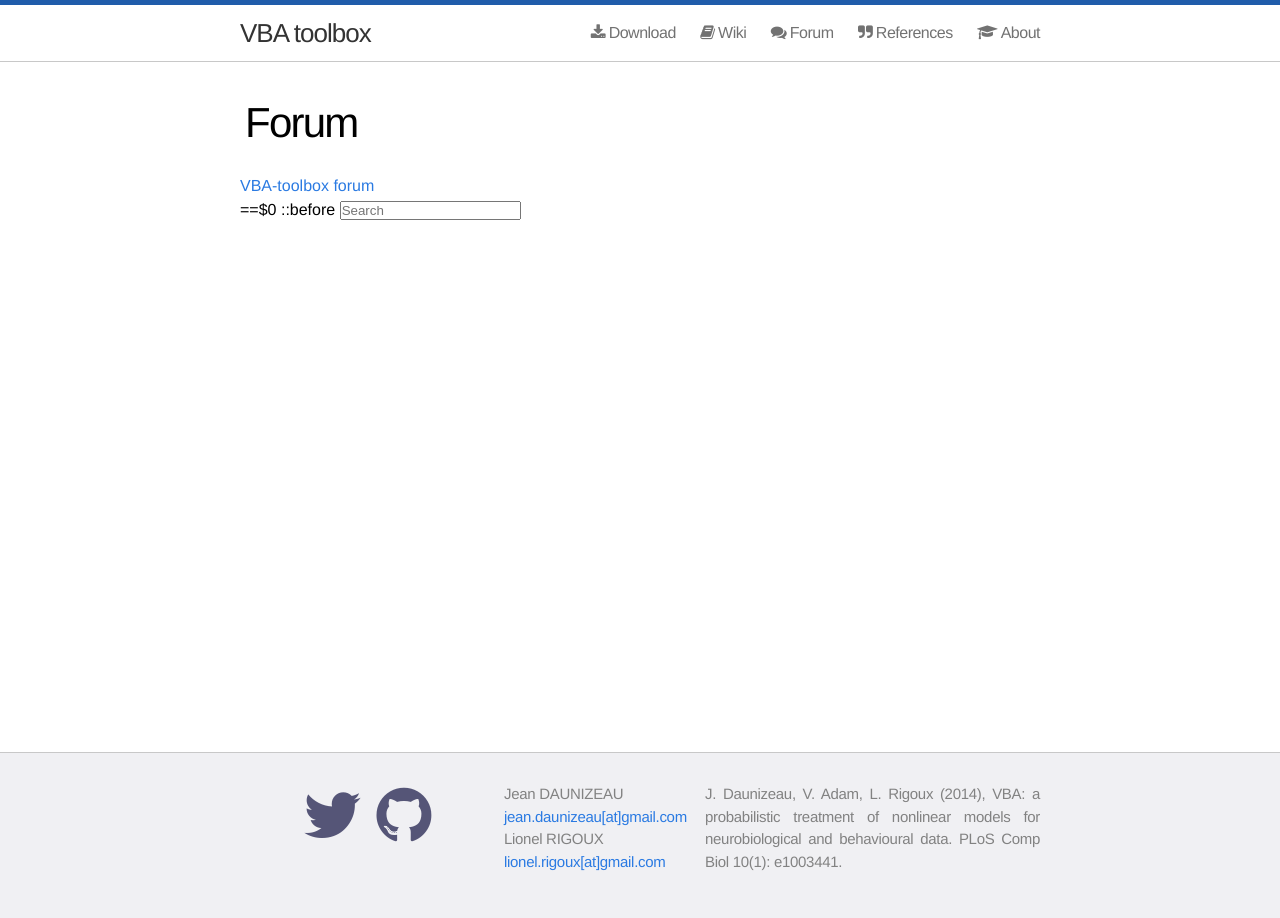
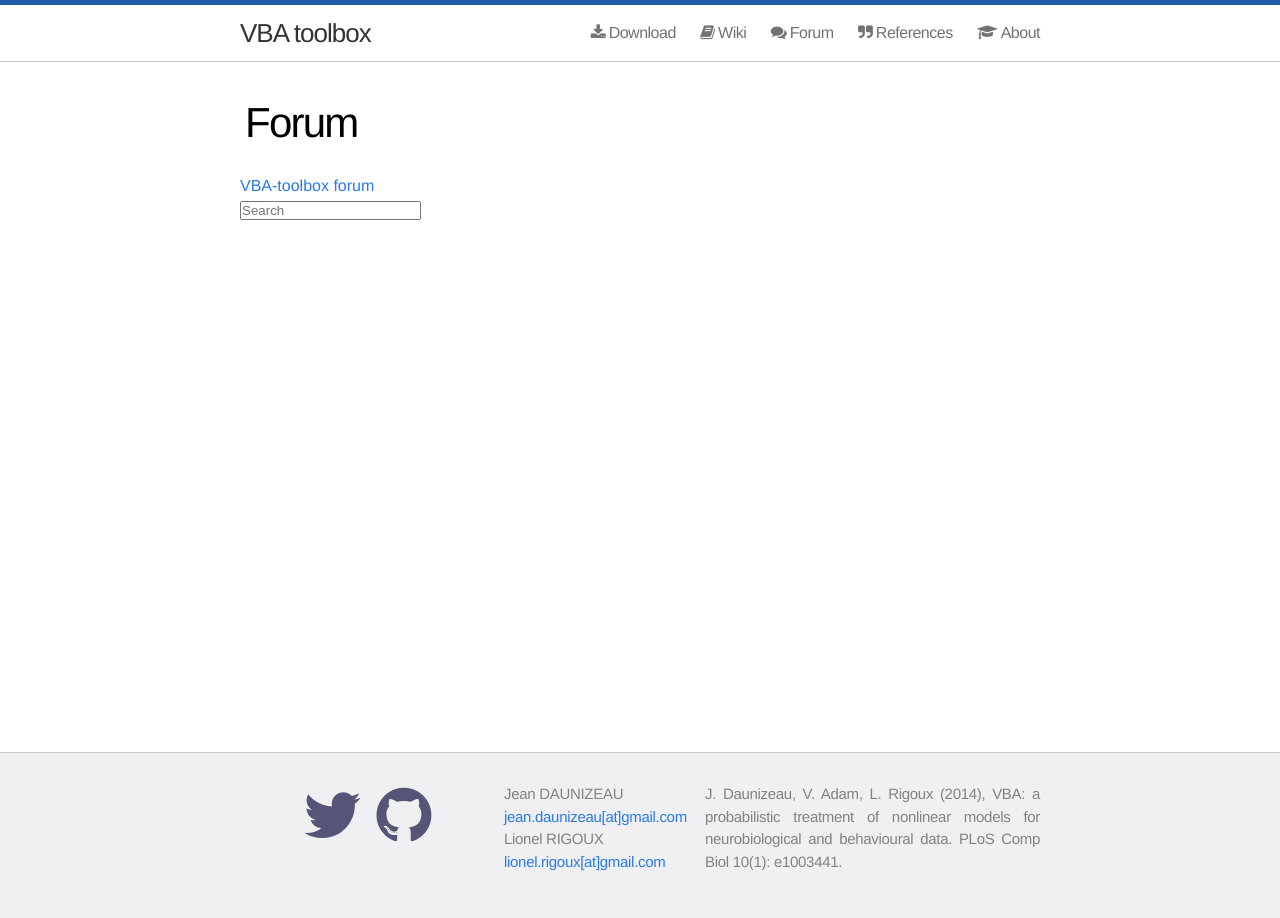
Before and after one commit to MBB-team/VBA-toolbox, a Jekyll site: the page built from forum/index.html, in a window 1280 px wide. Built offline with Jekyll 4.4.1, drawn with Linux system fonts in a browser that asks for light colours; nearby versions of some CDN libraries.

Commit message:
Update index.html

```diff
--- a/forum/index.html
+++ b/forum/index.html
@@ -8,8 +8,7 @@ title: Forum
 
 <!-- custom sidebar -->
 
-    <div class="m-search" id="m-search"> ==$0
-        ::before
+    <div class="m-search" id="m-search">
         <input type="text" name="q" placeholder="Search">
     </div>
 
```
